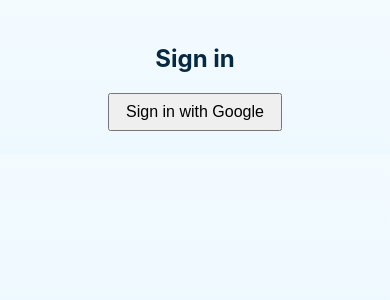
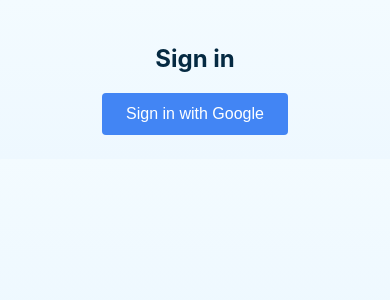
Before and after one commit to DaudHTM/medimetrics_patient_web, a React (Create React App) app: page / in a window 390 px wide. Shown: the top 300 px of the page. Built offline with nearby package versions, Linux system fonts and the light colour scheme; no server answers.

Commit message:
mobile fix

```diff
--- a/src/components/Scan.js
+++ b/src/components/Scan.js
@@ -119,7 +119,9 @@
 			setScanResult(null);
 			setLoading(true);
 
-			const endpoint = `http://127.0.0.1:8000/measure-${mode}`;
+			// Use environment variable REACT_APP_API_BASE if provided, otherwise fall back to localhost
+			const API_BASE = (process && process.env && process.env.REACT_APP_API_BASE) ? process.env.REACT_APP_API_BASE : 'http://127.0.0.1:8000';
+			const endpoint = `${API_BASE.replace(/\/$/, '')}/measure-${mode}`;
 
 			try {
 				// Convert the imageSrc (data: or blob:) into a Blob
--- a/src/components/SignIn.js
+++ b/src/components/SignIn.js
@@ -1,20 +1,57 @@
-import React from 'react';
+import React, { useState } from 'react';
 import { useAuth } from '../contexts/AuthContext';
+
+// Helper function to detect mobile devices
+const isMobileDevice = () => {
+  return /Android|webOS|iPhone|iPad|iPod|BlackBerry|IEMobile|Opera Mini/i.test(navigator.userAgent) ||
+         (window.screen && window.screen.width < 768);
+};
 
 export default function SignIn() {
   const { signInWithGoogle, loading } = useAuth();
+  const [signingIn, setSigningIn] = useState(false);
+
+  const handleSignIn = async () => {
+    try {
+      setSigningIn(true);
+      await signInWithGoogle();
+    } catch (error) {
+      console.error('Sign-in failed:', error);
+      setSigningIn(false);
+    }
+  };
+
+  const isLoading = loading || signingIn;
+  const isMobile = isMobileDevice();
 
   return (
     <div style={{ display: 'flex', flexDirection: 'column', alignItems: 'center', padding: 24 }}>
       <h2>Sign in</h2>
+      {isMobile && (
+        <p style={{ textAlign: 'center', color: '#666', fontSize: 14, marginBottom: 16 }}>
+          You'll be redirected to Google to sign in securely.
+        </p>
+      )}
       <button
-        onClick={() => signInWithGoogle()}
-        disabled={loading}
-        style={{ padding: '8px 16px', fontSize: 16 }}
+        onClick={handleSignIn}
+        disabled={isLoading}
+        style={{
+          padding: '12px 24px',
+          fontSize: 16,
+          backgroundColor: isLoading ? '#ccc' : '#4285f4',
+          color: 'white',
+          border: 'none',
+          borderRadius: 4,
+          cursor: isLoading ? 'not-allowed' : 'pointer'
+        }}
       >
-        Sign in with Google
+        {isLoading ? 'Signing in…' : 'Sign in with Google'}
       </button>
-      {loading && <p>Signing in…</p>}
+      {isLoading && (
+        <p style={{ color: '#666', fontSize: 14, marginTop: 8 }}>
+          {isMobile ? 'Redirecting to Google...' : 'Opening sign-in popup...'}
+        </p>
+      )}
     </div>
   );
 }
--- a/src/contexts/AuthContext.js
+++ b/src/contexts/AuthContext.js
@@ -3,12 +3,20 @@
 import {
   GoogleAuthProvider,
   signInWithPopup,
+  signInWithRedirect,
+  getRedirectResult,
   signOut as firebaseSignOut,
   onAuthStateChanged,
 } from 'firebase/auth';
 import { doc, getDoc, setDoc, updateDoc, arrayUnion } from 'firebase/firestore';
 
 const AuthContext = createContext();
+
+// Helper function to detect mobile devices
+const isMobileDevice = () => {
+  return /Android|webOS|iPhone|iPad|iPod|BlackBerry|IEMobile|Opera Mini/i.test(navigator.userAgent) ||
+         (window.screen && window.screen.width < 768);
+};
 
 export function AuthProvider({ children }) {
   const [user, setUser] = useState(null);
@@ -20,13 +28,24 @@
   const signInWithGoogle = async () => {
     try {
       setLoading(true);
-      await signInWithPopup(auth, provider);
+
+      if (isMobileDevice()) {
+        // Use redirect flow for mobile devices
+        await signInWithRedirect(auth, provider);
+      } else {
+        // Use popup flow for desktop
+        await signInWithPopup(auth, provider);
+      }
     } catch (err) {
       // eslint-disable-next-line no-console
       console.error('Google sign-in error', err);
       throw err;
     } finally {
-      setLoading(false);
+      // Only set loading to false for popup flow
+      // For redirect flow, the page will reload so this won't execute
+      if (!isMobileDevice()) {
+        setLoading(false);
+      }
     }
   };
 
@@ -40,6 +59,21 @@
   };
 
   useEffect(() => {
+    // Handle redirect result first (for mobile sign-in)
+    const handleRedirectResult = async () => {
+      try {
+        const result = await getRedirectResult(auth);
+        if (result) {
+          // User successfully signed in via redirect
+          console.log('Redirect sign-in successful', result.user);
+        }
+      } catch (err) {
+        console.error('Redirect sign-in error', err);
+      }
+    };
+
+    handleRedirectResult();
+
     const unsubscribe = onAuthStateChanged(auth, (u) => {
       setUser(u);
       // when auth state changes, determine role from Firestore
```
